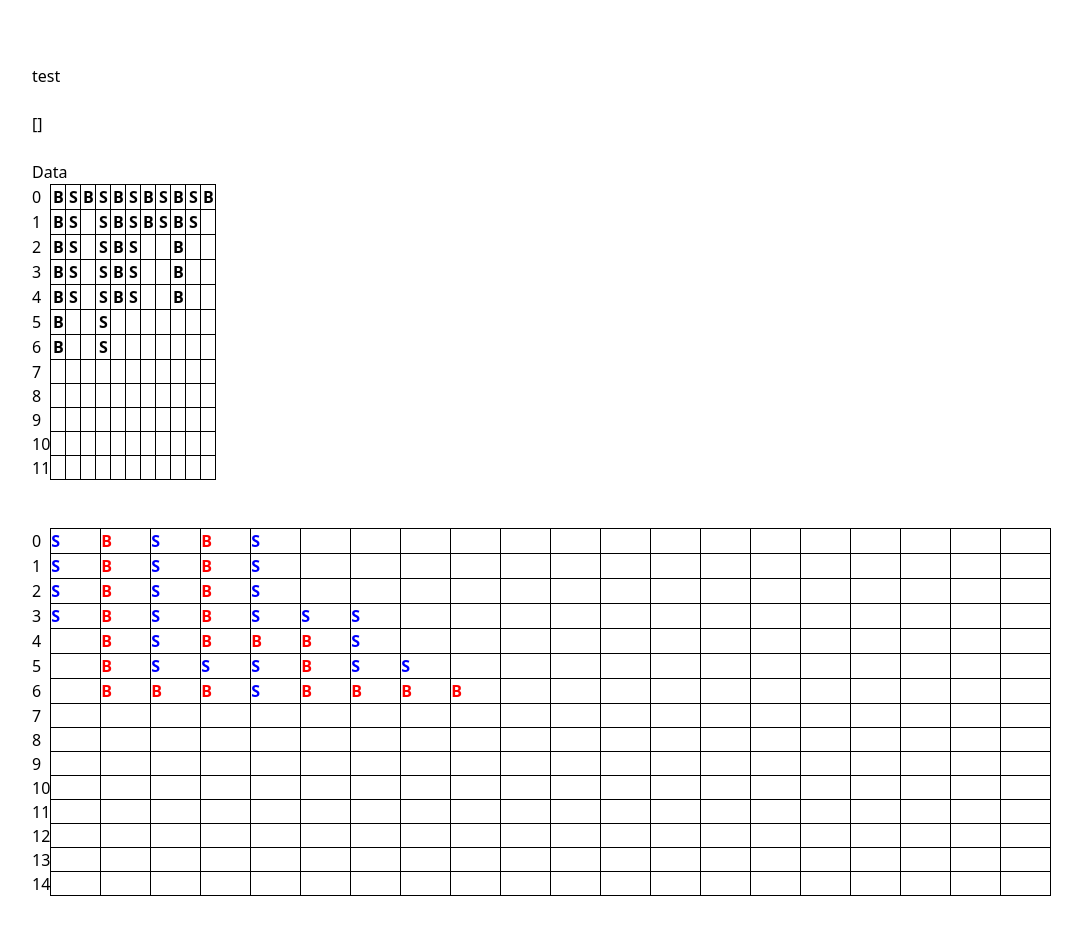
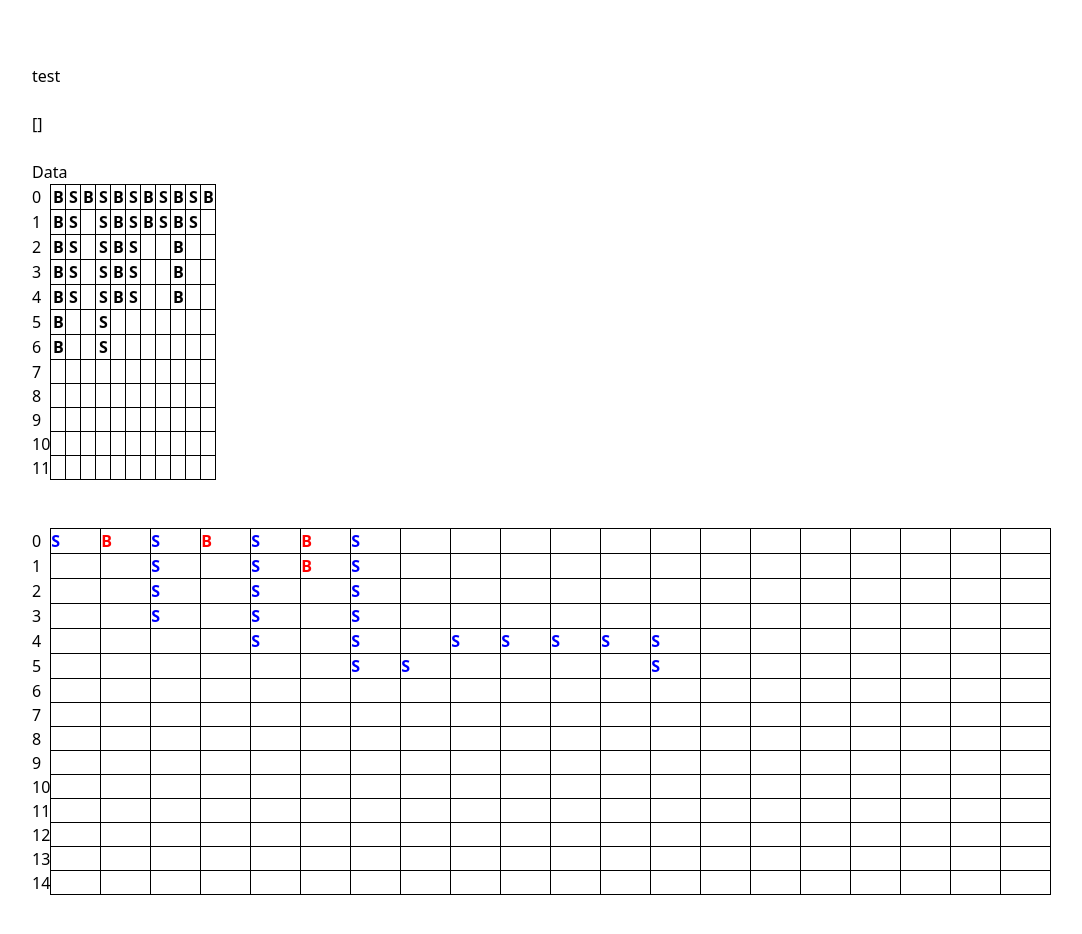
Before and after one commit to MaxSe7en/sports_app, a Next.js app: page / in a window 1280 px wide. Shown: the top 934 px of the page, without its empty margins (32-1114 px from the left). Built offline with nearby package versions, Linux system fonts and the light colour scheme.

Commit message:
good day

```diff
--- a/src/components/pages/Home/HomePage.tsx
+++ b/src/components/pages/Home/HomePage.tsx
@@ -88,50 +88,247 @@ const HomePage = (props: Props) => {
 
   // [row, col, value]
   const hhh = [
-    [0, 0, "S"],
-    [1, 0, "S"],
-    [2, 0, "S"],
-    [3, 0, "S"],
-    [0, 1, "B"],
-    [1, 1, "B"],
-    [2, 1, "B"],
-    [3, 1, "B"],
-    [4, 1, "B"],
-    [5, 1, "B"],
-    [6, 1, "B"],//START BRANCHING
-    [6, 2, "B"],
-    [6, 3, "B"],
-    [0, 2, "S"],
-    [1, 2, "S"],
-    [2, 2, "S"],
-    [3, 2, "S"],
-    [4, 2, "S"],
-    [5, 2, "S"],
-    [5, 3, "S"],
-    [5, 4, "S"],
-    [6, 4, "S"],
-    [0, 3, "B"],
-    [1, 3, "B"],
-    [2, 3, "B"],
-    [3, 3, "B"],
-    [4, 3, "B"],
-    [4, 4, "B"],
-    [4, 5, "B"],
-    [5, 5, "B"],
-    [6, 5, "B"],
-    [6, 6, "B"],
-    [6, 7, "B"],
-    [6, 8, "B"],
-    [0, 4, "S"],
-    [1, 4, "S"],
-    [2, 4, "S"],
-    [3, 4, "S"],
-    [3, 5, "S"],
-    [3, 6, "S"],
-    [4, 6, "S"],
-    [5, 6, "S"],
-    [5, 7, "S"],
-  ]
+    [
+        0,
+        0,
+        "S"
+    ],
+    [
+        0,
+        1,
+        "B"
+    ],
+    [
+        0,
+        2,
+        "S"
+    ],
+    [
+        1,
+        2,
+        "S"
+    ],
+    [
+        2,
+        2,
+        "S"
+    ],
+    [
+        3,
+        2,
+        "S"
+    ],
+    [
+        0,
+        3,
+        "B"
+    ],
+    [
+        0,
+        4,
+        "S"
+    ],
+    [
+        1,
+        4,
+        "S"
+    ],
+    [
+        2,
+        4,
+        "S"
+    ],
+    [
+        3,
+        4,
+        "S"
+    ],
+    [
+        4,
+        4,
+        "S"
+    ],
+    [
+        0,
+        5,
+        "B"
+    ],
+    [
+        1,
+        5,
+        "B"
+    ],
+    [
+        0,
+        6,
+        "S"
+    ],
+    [
+        1,
+        6,
+        "S"
+    ],
+    [
+        2,
+        6,
+        "S"
+    ],
+    [
+        3,
+        6,
+        "S"
+    ],
+    [
+        4,
+        6,
+        "S"
+    ],
+    [
+        5,
+        6,
+        "S"
+    ],
+    [
+        5,
+        7,
+        "S"
+    ],
+    // [
+    //     5,
+    //     8,
+    //     "S"
+    // ],
+    // [
+    //     5,
+    //     9,
+    //     "S"
+    // ],
+    // [
+    //     0,
+    //     7,
+    //     "B"
+    // ],
+    // [
+    //     1,
+    //     7,
+    //     "B"
+    // ],
+    // [
+    //     2,
+    //     7,
+    //     "B"
+    // ],
+    // [
+    //     0,
+    //     8,
+    //     "S"
+    // ],
+    // [
+    //     1,
+    //     8,
+    //     "S"
+    // ],
+    // [
+    //     2,
+    //     8,
+    //     "S"
+    // ],
+    // [
+    //     3,
+    //     8,
+    //     "S"
+    // ],
+    [
+        4,
+        8,
+        "S"
+    ],
+    [
+        4,
+        9,
+        "S"
+    ],
+    [
+        4,
+        10,
+        "S"
+    ],
+    // [
+    //     5,
+    //     10,
+    //     "S"
+    // ],
+    // [
+    //     5,
+    //     11,
+    //     "S"
+    // ],
+    // [
+    //     0,
+    //     9,
+    //     "B"
+    // ],
+    // [
+    //     1,
+    //     9,
+    //     "B"
+    // ],
+    // [
+    //     2,
+    //     9,
+    //     "B"
+    // ],
+    // [
+    //     3,
+    //     9,
+    //     "B"
+    // ],
+    // [
+    //     0,
+    //     10,
+    //     "S"
+    // ],
+    // [
+    //     1,
+    //     10,
+    //     "S"
+    // ],
+    // [
+    //     2,
+    //     10,
+    //     "S"
+    // ],
+    // [
+    //     3,
+    //     10,
+    //     "S"
+    // ],
+    // [
+    //     3,
+    //     11,
+    //     "S"
+    // ],
+    [
+        4,
+        11,
+        "S"
+    ],
+    [
+        4,
+        12,
+        "S"
+    ],
+    [
+        5,
+        12,
+        "S"
+    ],
+    // [
+    //     5,
+    //     13,
+    //     "S"
+    // ]
+]
 
   // console.log(grid)
   const [data,setData] = useState([])
@@ -195,13 +392,19 @@ const HomePage = (props: Props) => {
                     }}>
                     {/* {hhh?.[0]?.[0] == row_index && hhh?.[0]?.[1] == cell_index && hhh?.[0]?.[2] == "B" ? "B" : ""} */}
                     {hhh.map((_, index) => (
+                      <>
                       <h1 key={index}
                         style={{ color: hhh?.[index]?.[2] == "B" ? 'red' : 'blue' }}
                       >
                         {hhh?.[index]?.[0] == row_index && hhh?.[index]?.[1] == cell_index && hhh?.[index]?.[2]}
 
                       </h1>
+                       {/* <h4> {hhh?.[index]?.[0] == 5 && hhh?.[index]?.[1] == 6 && hhh?.[index]?.[2]}</h4> */}
+                       </>
                     ))}
+                    {/* {row_index==5 && cell_index== 7 && "E"} */}
+                    {/* {row_index==3 && cell_index== 6 && "T"} */}
+                    {/* {row_index==4 && cell_index== 7 && "T"} */}
                     {/* {row_index <= 5 && (
                       <h2 style={{ color: grid[row_index]?.[cell_index] == "B" ? 'red' : 'blue' }}>{grid[row_index]?.[cell_index]} </h2>
                     )}
```
